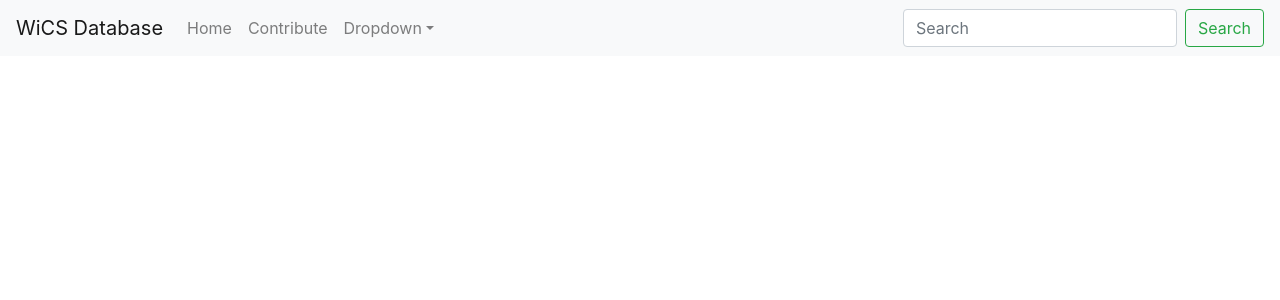
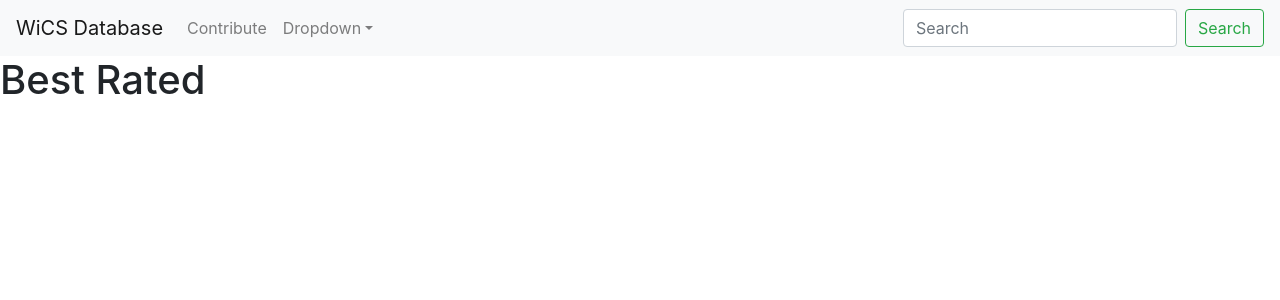
Before and after one commit to DALI-mini-webdev/final-project-jeem-teem, a React (Create React App) app in the folder jeem-team-website/: page /best-rated in a window 1280 px wide. Shown: the top 300 px of the page. Built offline with nearby package versions, Linux system fonts and the light colour scheme.

Commit message:
adjusting routing

```diff
--- a/jeem-team-website/src/App.js
+++ b/jeem-team-website/src/App.js
@@ -2,6 +2,7 @@ import './App.css';
 import { Navbar, Nav, NavDropdown, Form, FormControl, Button } from 'react-bootstrap';
 import 'bootstrap/dist/css/bootstrap.min.css';
 import { NavLink } from 'react-router-dom';
+import Classes from './components/Classes';
 
 import {
   BrowserRouter as Router,
@@ -17,7 +18,6 @@ function App() {
         <Navbar.Toggle aria-controls="basic-navbar-nav" />
         <Navbar.Collapse id="basic-navbar-nav">
           <Nav className="mr-auto">
-            <Nav.Link as={NavLink} to={'/home'}>Home</Nav.Link>
             <Nav.Link as={NavLink} to={'/form'}>Contribute</Nav.Link>
             <NavDropdown title="Dropdown" id="basic-nav-dropdown">
               <NavDropdown.Item as={NavLink} to={'/all-classes'}>All Classes</NavDropdown.Item>
@@ -36,10 +36,10 @@ function App() {
           {/* <Home /> */}
         </Route>
         <Route path="/all-classes">
-          {/* <Classes /> */}
+          <Classes sort={'All Classes'}/>
         </Route>
         <Route path="/best-rated">
-          {/* <Classes /> */}
+          <Classes sort={'Best Rated'}/>
         </Route>
         <Route path="/form">
           {/* <Form /> */}
--- /dev/null
+++ b/jeem-team-website/src/components/Classes.js
@@ -0,0 +1,20 @@
+import 'bootstrap/dist/css/bootstrap.min.css';
+import React from 'react';
+
+class Classes extends React.Component{
+    constructor(props) {
+        super(props);
+        this.state = {
+          sort: props.sort,
+        };
+      }
+    render(){
+        return(
+            <div>
+                <h1>{this.state.sort}</h1>
+            </div>
+        );
+    }
+}
+
+export default Classes;
```
